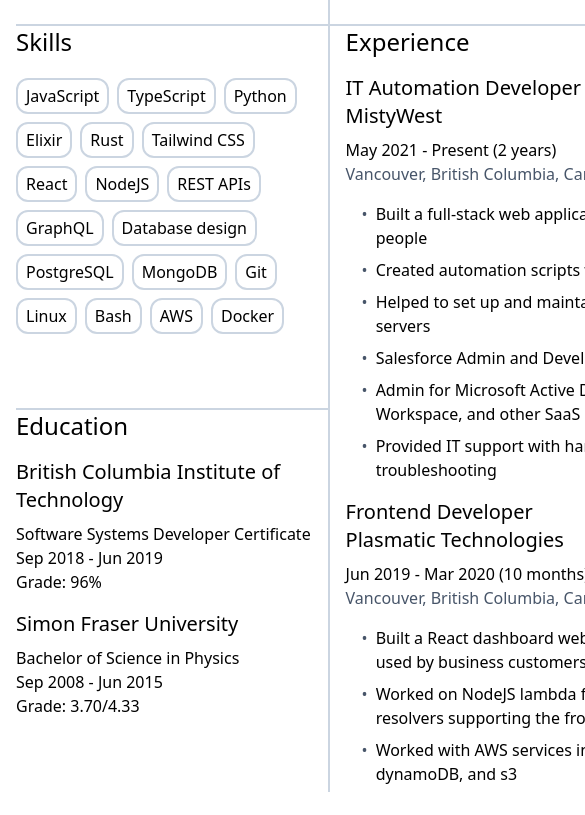
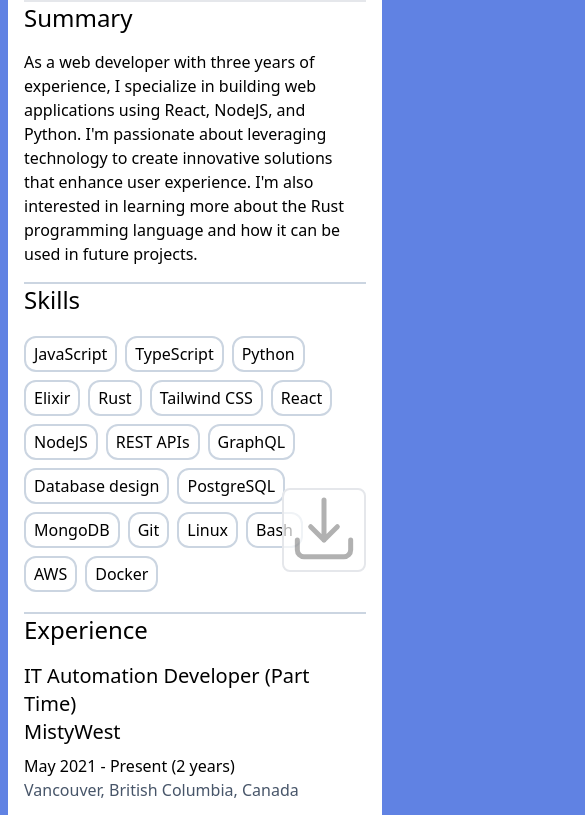
Before and after one commit to mendelbrot/mendelbrot.github.io, an Eleventy site: page _pages/resume.liquid in a window 390 px wide. Shown: the part 248-1063 px from the top of the page, 585 px wide, since content can reach past the window. Built offline with nearby package versions, Linux system fonts and the light colour scheme; Eleventy itself is replaced by a stand-in of ours; files that its build step writes are made by us from their sources.

Commit message:
resume reflow and download button

```diff
--- /dev/null
+++ b/_includes/download.liquid
@@ -0,0 +1,13 @@
+
+<div class="border-2 rounded-lg bg-white bg-opacity-70 hover:bg-emerald-100 hover:bg-opacity-70">
+  <a
+    href="{{href}}"
+    target="_blank"
+  >
+    <img
+      class="w-20 h-20 opacity-30 rounded-lg"
+      src="/assets/icons/download.svg"
+      alt="download"
+    />
+  </a>
+</div>
--- a/_includes/resume/resume.liquid
+++ b/_includes/resume/resume.liquid
@@ -1,6 +1,6 @@
-<div class="resume w-[8.5in] h-[11.0in] bg-white p-4 grid grid-cols-5 auto-rows-fr">
+<div class="resume md:w-[8.5in] md:h-[11.0in] bg-white p-4 block md:grid grid-cols-5 auto-rows-fr">
 
-  <div class="col-span-2 row-span-2 border-r-2 border-slate-300 pr-4">
+  <div class="col-span-2 row-span-2 border-b-0 border-r-0 md:border-r-2 border-slate-300 pr-4">
     <div>
       <h1 class="text-4xl mb-4">{{data.contact.name}}</h1>
       <h2>
@@ -42,12 +42,12 @@
     </div>
   </div>
 
-  <div class="col-span-3 row-span-2 pl-4">
+  <div class="mt-4 md:mt-0 border-t-2 md:border-t-0 col-span-3 row-span-2 md:pl-4">
     <h2>Summary</h2>
     <p>{{data.summary}}</p>
   </div>
 
-  <div class="col-span-2 row-span-3 border-t-2 border-r-2 border-slate-300 pr-4">
+  <div class="mt-4 md:mt-0 border-t-2 col-span-2 row-span-3 border-r-0 md:border-r-2 border-slate-300 pr-4">
     <h2>Skills</h2>
     <ul class="flex flex-wrap">
       {% for skill in data.skills %}
@@ -56,7 +56,7 @@
     </ul>
   </div>
 
-  <div class="col-span-3 row-span-6 border-t-2 border-slate-300 pl-4">
+  <div class="mt-4 md:mt-0 border-t-2 col-span-3 row-span-6 border-slate-300 md:pl-4">
     <h2>Experience</h2>
     {% for item in data.experience %}
       <div class="mb-4">
@@ -78,7 +78,7 @@
     {% endfor %}
   </div>
 
-  <div class="col-span-2 row-span-3 border-t-2 border-r-2 border-slate-300 pr-4">
+  <div class="mt-4 md:mt-0 border-t-2 col-span-2 row-span-3 border-r-0 md:border-r-2 border-slate-300 pr-4">
     <h2>Education</h2>
     {% for item in data.education %}
     <div class="mb-4">
--- /dev/null
+++ b/_layouts/base-empty.liquid
@@ -0,0 +1,21 @@
+<!DOCTYPE html>
+<html lang="en">
+
+{% include "head.liquid" %}
+
+<body class="
+  bg-blue-700 bg-opacity-70
+  overflow-y-auto
+  min-h-screen flex flex-col
+  p-2 sm:p-4
+  ">
+
+  <main class="flex-1">
+    <div class="mx-auto">
+      {{ content }}
+    </div>
+  </main>
+
+</body>
+
+</html>
--- a/_pages/about.liquid
+++ b/_pages/about.liquid
@@ -27,7 +27,6 @@
 {% markdown %}
 {{resume.base.summary}}
 
-- [HTML resume](/resume/)
-- [PDF resume](/assets/downloads/resume.pdf)
+- [Resume](/resume/)
 {% endmarkdown %}
 </div>
--- a/_pages/resume.liquid
+++ b/_pages/resume.liquid
@@ -1,7 +1,14 @@
 ---
+layout: base-empty
 permalink: /resume/index.html
+download_link: /assets/downloads/resume.pdf
 ---
 
-{% include "head.liquid" %}
+<div class="fixed bottom-6 right-6 md:bottom-12 md:right-12">
+  {% include "download.liquid", href: download_link %}
+</div>
 
-{% include "resume/resume.liquid", data: resume.base  %}
+
+<div class=" mx-auto md:w-[8.5in]">
+  {% include "resume/resume.liquid", data: resume.base %}
+</div>
```
Also changed, not shown: assets/icons/download.svg (added).
